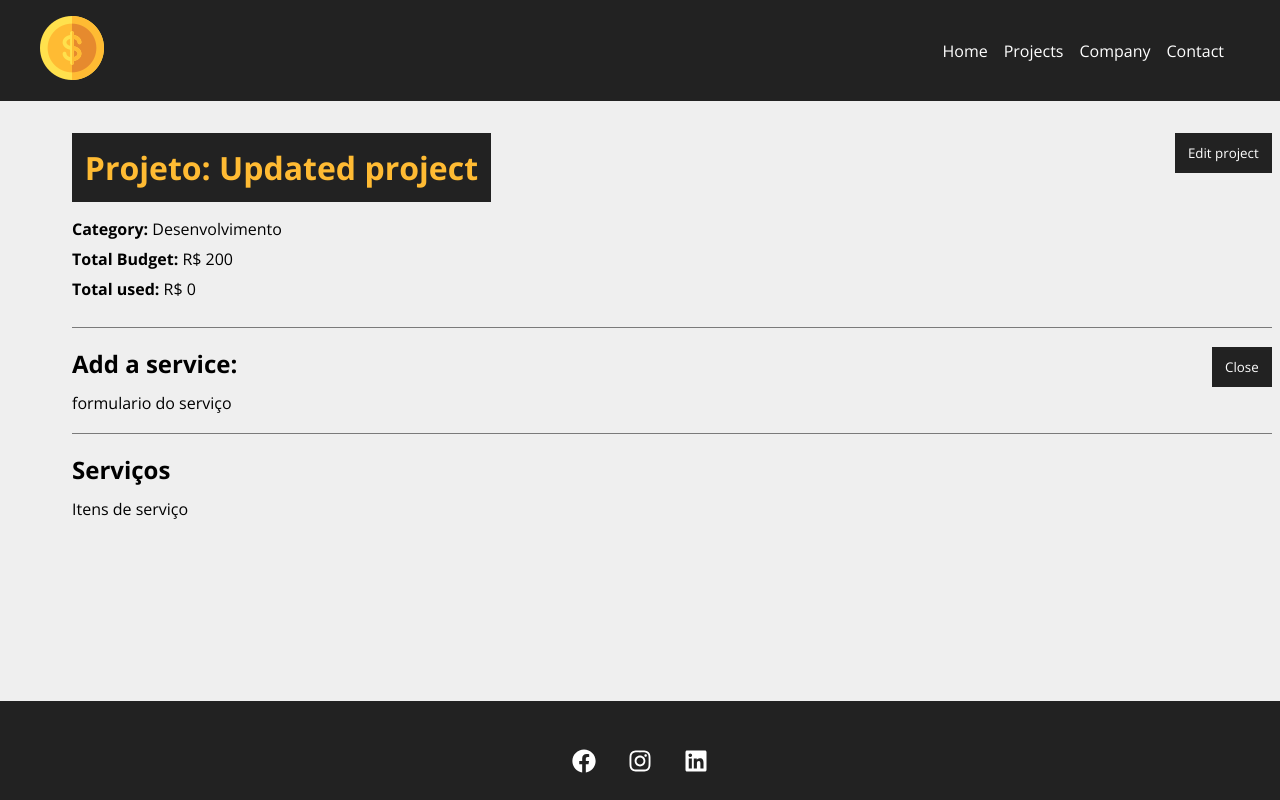
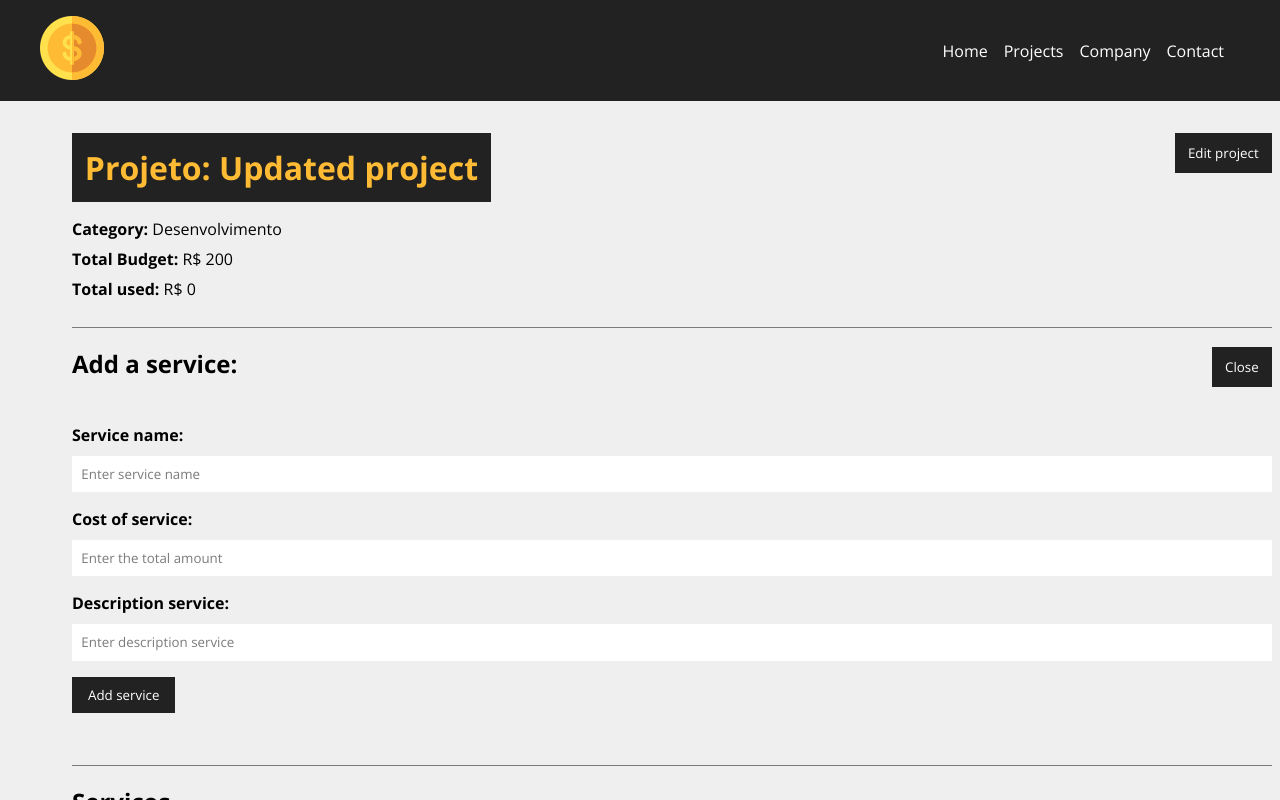
Before and after one commit to Musta-eideh/CostsHoraDeCodar, a React (Create React App) app: page /project/1 in a window 1280 px wide. Both pictures are taken after a click on the button "Add service". Shown: the top 800 px of the page. Built offline with nearby package versions, Linux system fonts and the light colour scheme; data requests are answered from the project's data file; the HTML template or start-up script is replaced by a standard one.

Commit message:
Adicionando novos serviços

```diff
--- a/src/components/pages/Project.js
+++ b/src/components/pages/Project.js
@@ -1,3 +1,5 @@
+import { parse, v4 as uuidv4} from 'uuid'
+
 import styles from './Project.module.css';
 
 import { useParams } from 'react-router-dom/cjs/react-router-dom.min';
@@ -7,6 +9,7 @@
 import Container from '../layout/Container'
 import Message from '../layout/Message'
 import ProjectForm from '../project/ProjectForm'
+import ServiceForm from '../service/ServiceForm';
 
 function Project() {
 
@@ -65,6 +68,47 @@
 
     }
 
+    function createService(project){
+        setMessage('')
+        //last service
+        const lastService = project.services[project.services.length -1]
+
+        lastService.id = uuidv4();
+
+        const lastServiceCost = lastService.cost;
+
+        const newCost = parseFloat(project.cost) + parseFloat(lastServiceCost)
+
+        //maximum value validation
+
+        if(newCost > parseFloat(project.budget)) {
+            setMessage('Budget exceeded, check the value of the service')
+            setType('error')
+            project.services.pop()
+            return false
+        }
+
+        //add service cost to project total cost
+
+        project.cost = newCost;
+
+        //update project
+
+        fetch(`http://localhost:5000/project/${project.id}`, {
+            method: 'PATCH',
+            headers: {
+                'Content-type': 'application/json'
+            },
+            body: JSON.stringify(project)
+        }).then((resp) => resp.json())
+        .then((data) => {
+            ///exibir os serviços
+            console.log(data)
+        })
+        .catch(err => console.log(err))
+
+    }
+
     function toggleProjectForm(){
         setShowProjectForm(!showProjectForm)
     }
@@ -110,7 +154,11 @@
                         {!showServiceForm ? 'Add service' : 'Close'}
                     </button>
                     <div className={styles.project_info}>
-                        {showServiceForm && <div>formulario do serviço</div>}
+                        {showServiceForm && <ServiceForm
+                            handleSubmit={createService}
+                            btnText="Add service"
+                            projectData={project}
+                        />}
                     </div>
                 </div>
                 <h2>Serviços</h2>
--- /dev/null
+++ b/src/components/service/ServiceForm.js
@@ -0,0 +1,54 @@
+import styles from '../project/ProjectForm.module.css'
+
+import { useState } from 'react'
+
+import Input from '../form/Input'
+import SubmitButton from '../form/SubmitButton'
+
+function ServiceForm({ handleSubmit, btnText, projectData }) {
+
+    const[service,setService] = useState({});
+
+    function submit(e) {
+        e.preventDefault();
+        projectData.services.push(service);
+        handleSubmit(projectData);
+    }
+
+    function handleChange(e) {
+        setService({...service, [e.target.name]: e.target.value})
+    }
+
+    return(
+
+        <form onSubmit={submit} className={styles.form}>
+            <Input
+            type="Text"
+            text="Service name"
+            name="name"
+            placeholder="Enter service name"
+            handleOnChange={handleChange}
+            />
+
+            <Input
+            type="Number"
+            text="Cost of service"
+            name="cost"
+            placeholder="Enter the total amount"
+            handleOnChange={handleChange}
+            />
+
+            <Input
+            type="Text"
+            text="Description service"
+            name="description"
+            placeholder="Enter description service"
+            handleOnChange={handleChange}
+            />
+
+            <SubmitButton text={btnText} />
+        </form>
+    )
+}
+
+export default ServiceForm;
```
